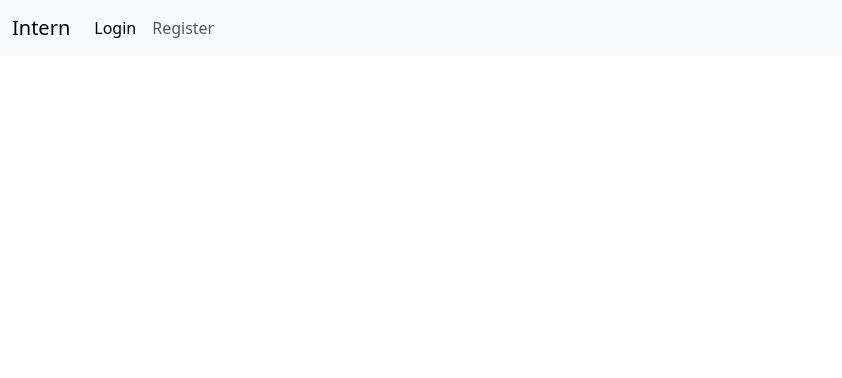
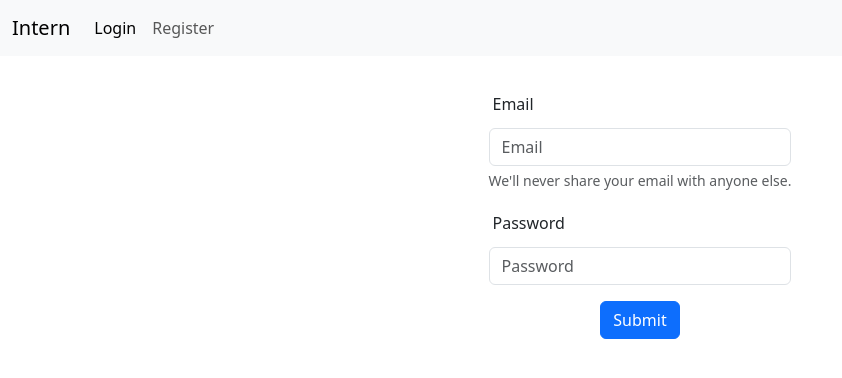
Before and after one commit to karun-realpage/react-ts-h72txz, a React (Create React App) app: page / in a window 1280 px wide. Shown: the top 378 px of the page, without its empty margins (0-842 px from the left). Built offline with nearby package versions, Linux system fonts and the light colour scheme.

Commit message:
1 file modified, 1 added

```diff
--- a/App.tsx
+++ b/App.tsx
@@ -1,10 +1,12 @@
 import * as React from 'react';
 import './style.css';
 import Nav from './Nav';
+import Login from './login';
 export default function App() {
   return (
     <div>
-      <Nav/>
+      <Nav />
+      <Login/>
     </div>
   );
 }
--- /dev/null
+++ b/login.tsx
@@ -0,0 +1,46 @@
+import * as React from 'react';
+import { useForm } from 'react-hook-form';
+
+export default function Login() {
+  const { register, handleSubmit } = useForm();
+  const onSubmit = (data) => alert(JSON.stringify(data));
+
+  return (
+    <div className="container">
+      <div className="d-flex justify-content-center m-3">
+        <form onSubmit={handleSubmit(onSubmit)}>
+          <div className="m-3">
+            <label for="exampleInputEmail1" className="form-label p-1">
+              Email{' '}
+            </label>
+            <input
+              type="email"
+              className="form-control"
+              {...register('email')}
+              placeholder="Email"
+            />
+            <div id="emailHelp" className="form-text">
+              We'll never share your email with anyone else.
+            </div>
+          </div>
+          <div className="m-3">
+            <label for="exampleInputEmail1" className="form-label p-1">
+              Password
+            </label>
+            <input
+              type="password"
+              className="form-control"
+              {...register('lastName')}
+              placeholder="Password"
+            />
+          </div>
+          <div className="text-center justify-content-center">
+            <button type="submit" class="btn btn-primary">
+              Submit
+            </button>
+          </div>
+        </form>
+      </div>
+    </div>
+  );
+}
```
